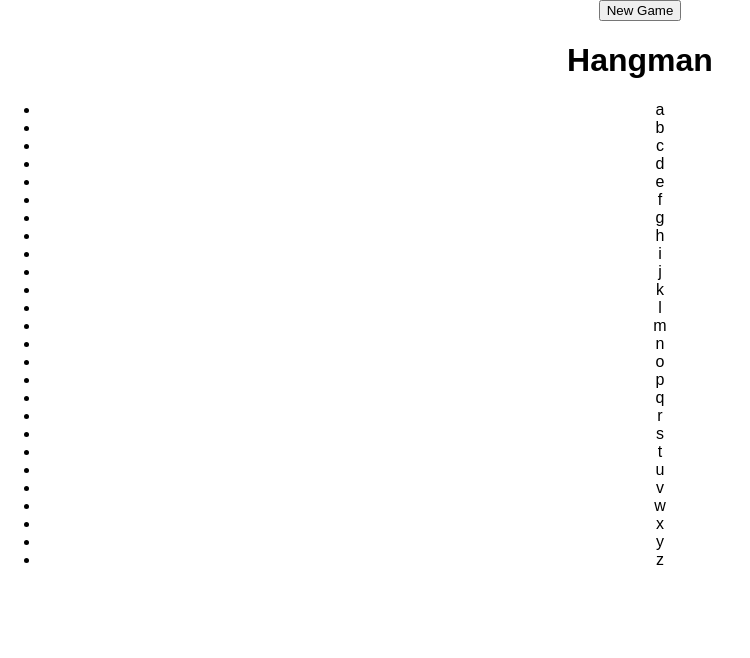
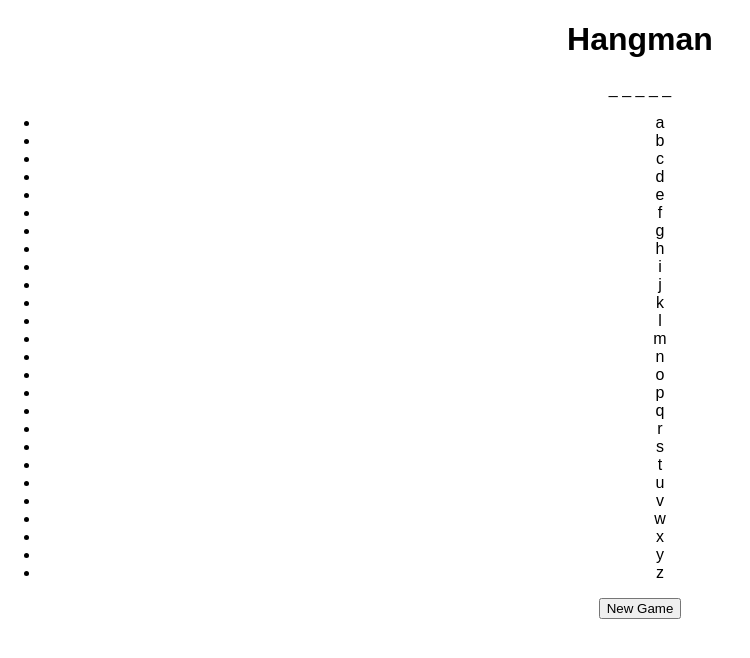
Before and after one commit to gitstephanie/hangman, a React (Create React App) app: page /hangman in a window 1280 px wide. Shown: the top 658 px of the page, without its empty margins (0-750 px from the left). Built offline with nearby package versions, Linux system fonts and the light colour scheme.

Commit message:
now guesses are working

```diff
--- a/src/actions/game.js
+++ b/src/actions/game.js
@@ -3,7 +3,6 @@ export const NEW_GAME = 'NEW_GAME'
 export const MAKE_GUESS = 'MAKE_GUESS'
 
 export function newGame() {
-  console.log('Started new game', randomWord())
   return {
     type: 'NEW_GAME',
     payload: {
@@ -14,8 +13,6 @@ export function newGame() {
 }
 
 export function makeGuess(letter) {
-  console.log('Made guess', letter)
-
   return {
     type: 'MAKE_GUESS',
     payload: letter
--- a/src/components/Hangman.jsx
+++ b/src/components/Hangman.jsx
@@ -1,7 +1,6 @@
 import * as React from 'react'
 
 export default function Hangman(props) {
-    console.log('Loaded Hangman component')
     return (
         <div>
             <h1>Hangman</h1>
--- a/src/components/HangmanContainer.jsx
+++ b/src/components/HangmanContainer.jsx
@@ -2,6 +2,7 @@ import * as React from 'react'
 import Hangman from './Hangman'
 import GuessLetterList from './GuessLetterList'
 import NewGameButton from './NewGameButton'
+import PlayingField from './PlayingField'
 import { connect } from 'react-redux'
 import { newGame, makeGuess } from '../actions/game'
 
@@ -12,18 +13,21 @@ class HangmanContainer extends React.PureComponent {
   };
 
   render() {
+    console.log(this.props.word, this.props.guesses)
     return (
       <div>
+        <Hangman/>
+        <PlayingField word={this.props.word} guesses={this.props.guesses}/>
+        <GuessLetterList makeGuess={this.props.makeGuess}/>
         <NewGameButton newGame={this.props.newGame}/>
-        <Hangman/>
-        <GuessLetterList makeGuess={this.props.makeGuess}/>
       </div>
     )
   }
 }
 
 const mapStateToProps = (state) => ({
-    game : state.game
+    word : state.game.word,
+    guesses : state.game.guesses,
 })
 
 export default connect(mapStateToProps, {newGame,makeGuess})(HangmanContainer)
--- a/src/components/Home.jsx
+++ b/src/components/Home.jsx
@@ -2,7 +2,6 @@ import * as React from 'react'
 import {Link} from 'react-router-dom'
 
 export default function Home(props) {
-    console.log('Loaded Home component')
     return (
         <div>
             <h1>Welcome!</h1>
--- a/src/components/NewGameButton.jsx
+++ b/src/components/NewGameButton.jsx
@@ -1,7 +1,6 @@
 import * as React from 'react'
 
 export default function NewGameButton(props) {
-    console.log('Loaded NewGame component')
     return (
         <div>
             <button onClick={event => props.newGame()}>New Game</button>
--- /dev/null
+++ b/src/components/PlayingField.jsx
@@ -0,0 +1,13 @@
+import * as React from 'react'
+import {showGuess} from '../lib/game'
+
+export default function PlayingField(props) {
+    console.log(props.word, props.guesses)
+    if (props.word) {
+        return (
+            <p>{showGuess(props.word,props.guesses)}</p>
+        )
+    } else {
+        return ''
+    }
+}
--- a/src/reducers/game.js
+++ b/src/reducers/game.js
@@ -7,11 +7,10 @@ export default (state = {}, action = {}) => {
                 action.payload
             )
         case MAKE_GUESS:
-            const updatedState = state
-            updatedState.guesses.push(action.payload)
-            return (
-                updatedState
-            )
+            return {
+                ...state,
+                guesses: state.guesses.concat([action.payload])
+            }
         default:
             return state
     }
```
Also changed, not shown: src/components/GuessLetterList.jsx (+6 -1 lines).
